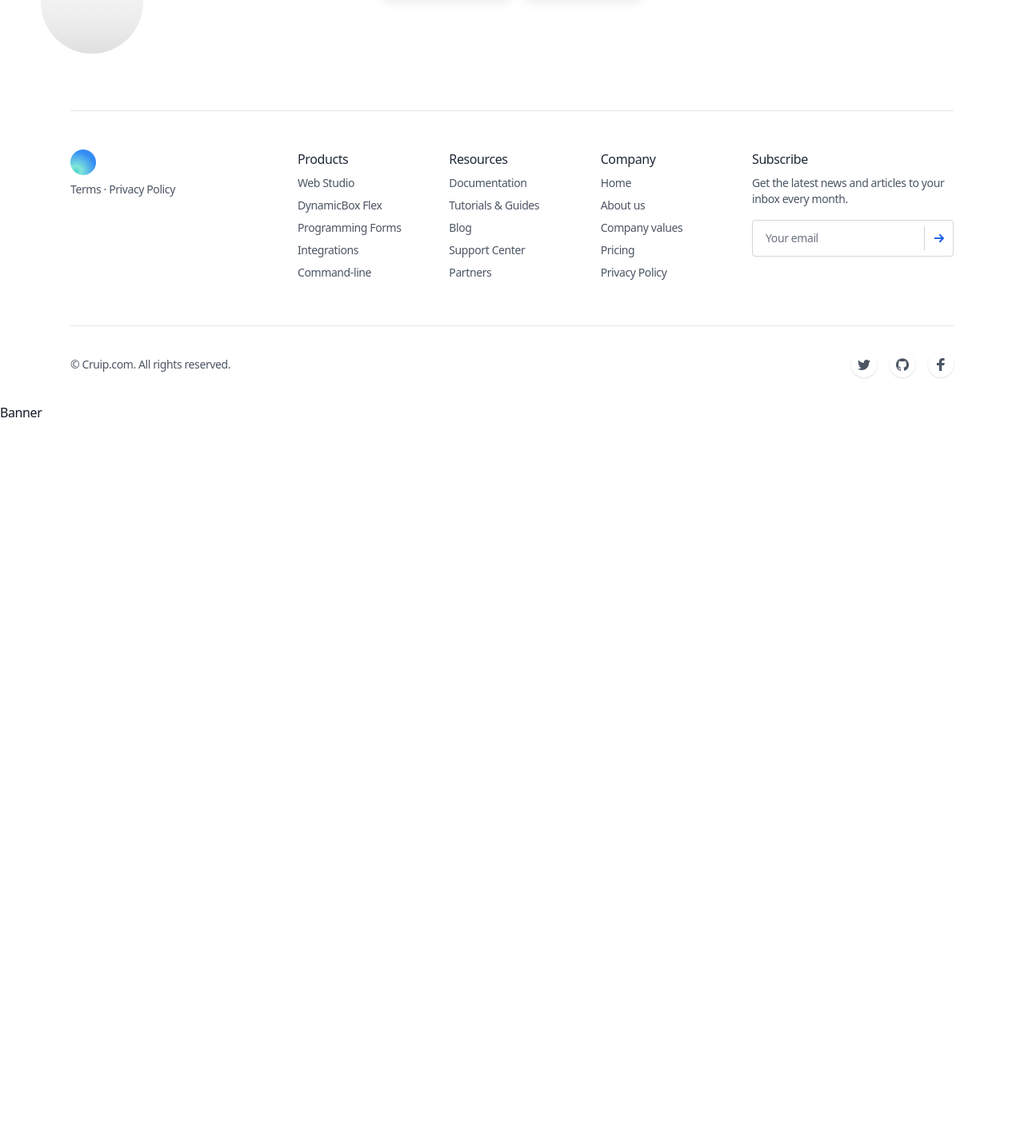
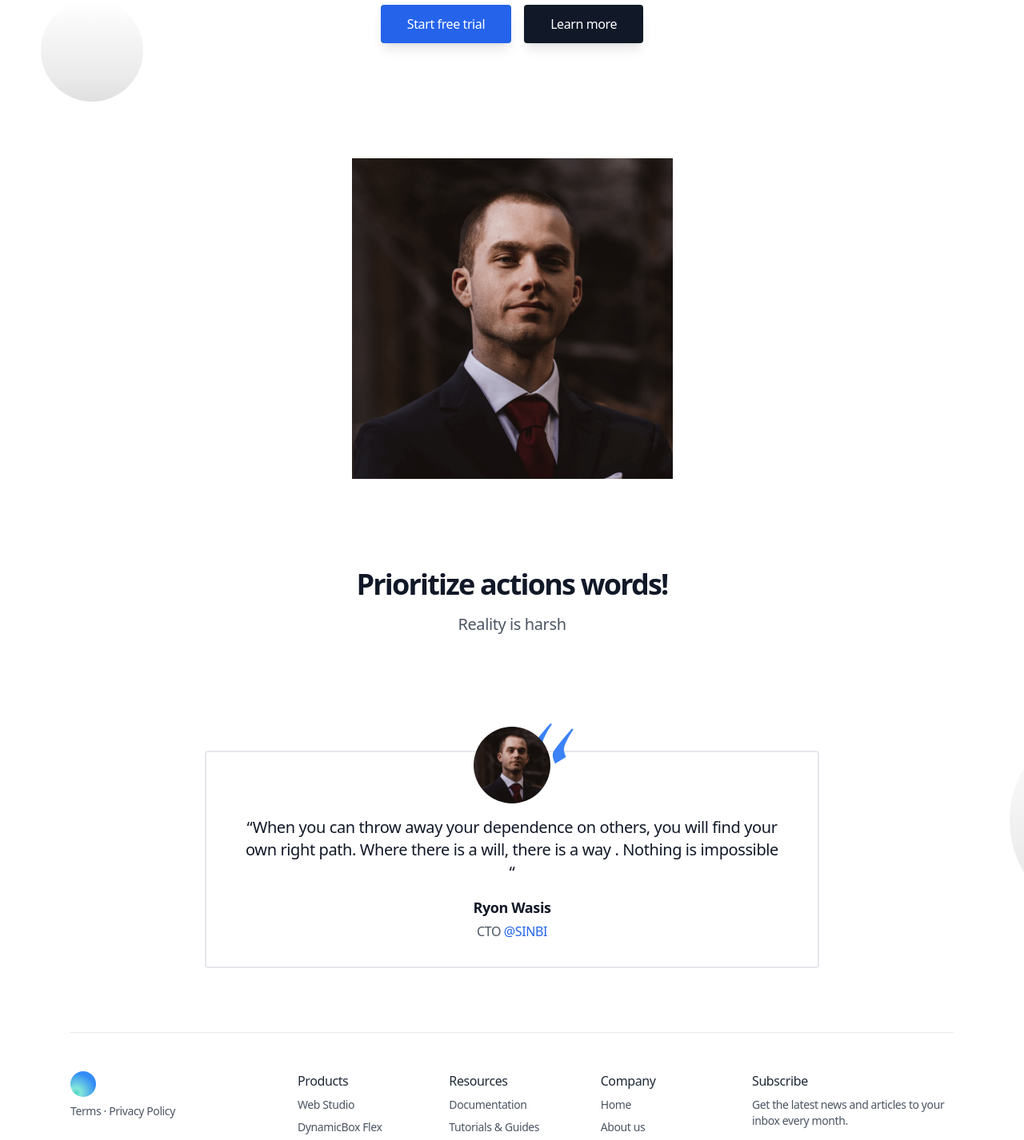
Before and after one commit to ryonwasis311/Next-project-log-regi, a Next.js app: page / in a window 1280 px wide. Shown: the part 410-1836 px from the top of the page at 80% size. Before the commit the page ends 938 px from the top, so only its background shows below. Built offline with nearby package versions, Linux system fonts and the light colour scheme.

Commit message:
dashboard_is_finished

```diff
--- a/app/(default)/page.tsx
+++ b/app/(default)/page.tsx
@@ -4,11 +4,15 @@ export const metadata = {
 };
 
 import Hero from "../../components/hero";
+import Testimonials from "@/components/testimonials";
+import Modal from "@/components/modal";
 
 const Page = () => {
   return (
     <>
       <Hero />
+      <Modal />
+      <Testimonials />
     </>
   );
 };
--- a/components/hero.tsx
+++ b/components/hero.tsx
@@ -54,6 +54,13 @@ const Hero = () => {
               >
                 One of the best parts of life is friendship.
               </p>
+              <p
+                className="text-xl text-gray-600 mb-8"
+                data-aos="zoom-y-out"
+                data-aos-delay="150"
+              >
+                @STEEL MAN@
+              </p>
               <p className="text-xl text-gray-600 mb-8"
                 data-aos="zoom-y-out"
                 data-aos-delay="150"> Thanks for being my best friend</p>
--- a/components/modal-video.tsx
+++ /dev/null
@@ -1,5 +0,0 @@
-const Modal = () =>{
-    return<h1>RootLayout</h1>
-}
-
-export default Modal;
--- /dev/null
+++ b/components/modal.tsx
@@ -0,0 +1,41 @@
+'use client'
+import { useState, useRef, Fragment } from "react";
+import type { StaticImageData } from "next/image";
+import Image from "next/image";
+import { Dialog, Transition } from "@headlessui/react";
+import TestimonialImage from "../public/images/avatar8.png"
+
+interface MoalVideoProps {
+    thumb : StaticImageData
+    thumbWidth: number
+    thumHeight:number
+    thumbAlt:string
+}
+
+const Modal = ( {thumb, thumbWidth, thumHeight, thumbAlt}: MoalVideoProps ) => {
+  const [modalOpen, setModalOpen] = useState<boolean>(false);
+  const videoRef = useRef<HTMLVideoElement>(null);
+  return (
+    <div>
+      {/* Video thumbnail */}
+      <div>
+        <div
+          className="relative flex justify-center mb-8"
+          data-aos="zoom-y-out"
+          data-aos-delay="450"
+        >
+          <div className="flex flex-col justify-center">
+            <Image
+              src={TestimonialImage}
+              width={thumbWidth}
+              height={thumHeight}
+              alt={thumbAlt}
+            />
+          </div>
+        </div>
+      </div>
+    </div>
+  );
+};
+
+export default Modal;
--- a/components/testimonials.tsx
+++ b/components/testimonials.tsx
@@ -1,5 +1,64 @@
-const Testimonials = () =>{
-    return<h1>RootLayout</h1>
-}
+import TestimonialImage from "../public/images/avatar8.png"
+import Image from 'next/image'
 
-export default Testimonials;
+const Testimonials = () => {
+    return (
+      <section className="relative">
+
+        {/* Illustration behind content */}
+        <div className="absolute left-1/2 transform -translate-x-1/2 bottom-0 pointer-events-none -mb-32" aria-hidden="true">
+          <svg width="1760" height="518" viewBox="0 0 1760 518" xmlns="http://www.w3.org/2000/svg">
+            <defs>
+              <linearGradient x1="50%" y1="0%" x2="50%" y2="100%" id="illustration-02">
+                <stop stopColor="#FFF" offset="0%" />
+                <stop stopColor="#EAEAEA" offset="77.402%" />
+                <stop stopColor="#DFDFDF" offset="100%" />
+              </linearGradient>
+            </defs>
+            <g transform="translate(0 -3)" fill="url(#illustration-02)" fillRule="evenodd">
+              <circle cx="1630" cy="128" r="128" />
+              <circle cx="178" cy="481" r="40" />
+            </g>
+          </svg>
+        </div>
+
+        <div className="max-w-6xl mx-auto px-4 sm:px-6">
+          <div className="py-12 md:py-20">
+
+            {/* Section header */}
+            <div className="max-w-3xl mx-auto text-center pb-12 md:pb-16">
+              <h2 className="h2 mb-4">Prioritize actions words!</h2>
+              <p className="text-xl text-gray-600" data-aos="zoom-y-out">Reality is harsh</p>
+            </div>
+
+            {/* Testimonials */}
+            <div className="max-w-3xl mx-auto mt-20" data-aos="zoom-y-out">
+              <div className="relative flex items-start border-2 border-gray-200 rounded bg-white">
+
+                {/* Testimonial */}
+                <div className="text-center px-12 py-8 pt-20 mx-4 md:mx-0">
+                  <div className="absolute top-0 -mt-8 left-1/2 transform -translate-x-1/2">
+                    <svg className="absolute top-0 right-0 -mt-3 -mr-8 w-16 h-16 fill-current text-blue-500" viewBox="0 0 64 64" aria-hidden="true" xmlns="http://www.w3.org/2000/svg">
+                      <path d="M37.89 58.338c-2.648-5.63-3.572-10.045-2.774-13.249.8-3.203 8.711-13.383 23.737-30.538l2.135.532c-6.552 10.033-10.532 17.87-11.939 23.515-.583 2.34.22 6.158 2.41 11.457l-13.57 8.283zm-26.963-6.56c-2.648-5.63-3.572-10.046-2.773-13.25.799-3.203 8.71-13.382 23.736-30.538l2.136.533c-6.552 10.032-10.532 17.87-11.94 23.515-.583 2.339.22 6.158 2.41 11.456l-13.57 8.283z" />
+                    </svg>
+                    <Image className="relative rounded-full" src={TestimonialImage} width={96} height={96} alt="Testimonial 01" />
+                  </div>
+                  <blockquote className="text-xl font-medium mb-4">
+                    “When you can throw away your dependence on others, you will find your own right path. Where there is a will, there is a way . Nothing is impossible    “
+                  </blockquote>
+                  <cite className="block font-bold text-lg not-italic mb-1">Ryon Wasis</cite>
+                  <div className="text-gray-600">
+                    <span>CTO</span> <a className="text-blue-600 hover:underline" href="#0">@SINBI</a>
+                  </div>
+                </div>
+
+              </div>
+            </div>
+
+          </div>
+        </div>
+      </section>
+    )
+  }
+
+  export default Testimonials;
--- a/package.json
+++ b/package.json
@@ -9,6 +9,7 @@
     "lint": "next lint"
   },
   "dependencies": {
+    "@headlessui/react": "^1.7.17",
     "@types/node": "20.5.7",
     "@types/react": "18.2.21",
     "@types/react-dom": "18.2.7",
```
Also changed, not shown: 1 other file (tests, documents, lock files or other folders).
